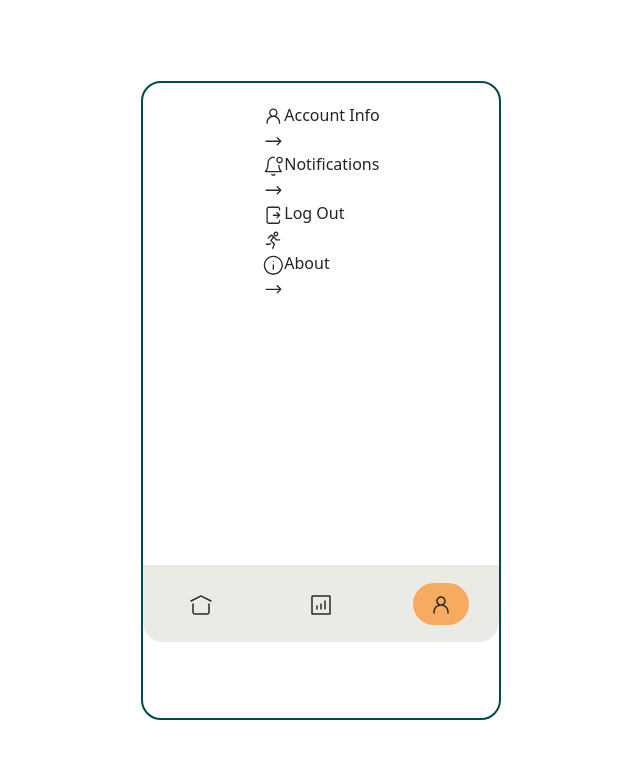
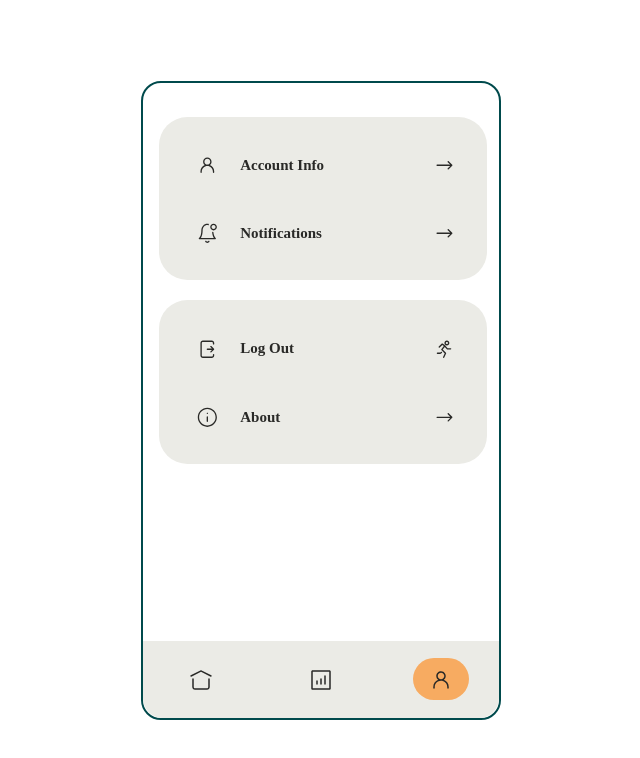
Before and after one commit to sirrotich/my.matx.africa, a React (Vite) app: page /profile in a window 1280 px wide. Shown: the top 758 px of the page, without its empty margins (319-959 px from the left). Built offline with nearby package versions, Linux system fonts and the light colour scheme; no server answers; sample sign-in values are in the browser's storage.

Commit message:
Update Profile.css

```diff
--- a/src/styles/Profile.css
+++ b/src/styles/Profile.css
@@ -29,103 +29,58 @@
 
   }
 
-  .version-card{
-    width: 100vw;
-    max-width: 328px;
-    height: 160px;
-    border-radius: 30px;
-    background-color: #004A4C;
-    padding: 0 20px;
-    gap: 0px;
-    opacity: 0px;
-    background: var(--surface-surface-primary-100, #004A4C);
-    margin-top: -30px;
-    margin-top: 10px;
-    justify-content: center;
-    display: flex;
-    justify-content: center;
-    align-items: center;
 
-  }
-.version-items {
-    display: flex;
-    flex-direction: column; /* Stack items vertically */
-    justify-content: center; /* Center items horizontally */
-    align-items: center;
+  /* Menu Container Styles */
+.menu-container {
+  width: 100%;
+  padding: 14px 16px;
+  display: flex;
+  flex-direction: column;
+  gap: 20px;
+  font-family: 'Bai Jamjuree';
+  ;
 }
-.version-info {
-    font-family: Bai Jamjuree;
-    font-size: 28.44px;
-    font-weight: 500;
-    line-height: 34.13px;
-    letter-spacing: -0.045em;
-    text-align: center;
-    width: 271.11px;
-    height: 34px;
-    gap: 0px;
-    opacity: 0px;
-    color: var(--text-text-neutral-05, #FAFAF9);
-    margin-top: 20px;
+
+.menu-group {
+  width:328px;
+  height: 163.56px;
+  top: 31px;
+  left: 18px;
+  padding: 14.22px;
+  gap: 7.11px;
+  border-radius: 28.44px;
+  opacity: 0px;
+  background-color: #EBEBE6;
 
 }
 
-.app-version {
-    font-family: Bai Jamjuree;
-    font-size: 10.67px;
-    font-weight: 400;
-    line-height: 16px;
-    letter-spacing: -0.02em;
-    text-align: center;
-    color: var(--text-text-neutral-05, #FAFAF9);
-    width: 271.11px;
-    height: 16px;
-    gap: 0px;
-    opacity: 0px;
-
-
+.menu-item {
+  display: flex;
+  justify-content: space-between;
+  align-items: center;
+  padding: 18px;
+  cursor: pointer;
+  color: #292927;
+  transition: background-color 0.2s;
+  gap: 20px;
 }
 
-.logout-card {
-    width: 100vw;
-    max-width: 328px;
-    height: 93px;
-    top: 191px;
-    left: 18px;
-    gap: 7.11px;
-    border-radius: 28.44px;
-    opacity: 0px;
-    background: var(--surface-surface-neutral-2, #EBEBE6);
-    margin-top: 15px;
-    display: flex;
+.menu-item-left {
+  display: flex;
+  align-items: center;
+  gap: 12px;
+  padding: 5px;
 }
 
-
-.logout-header {
-    font-family: Bai Jamjuree;
-    font-size: 14.22px;
-    font-weight: 600;
-    line-height: 21.33px;
-    letter-spacing: -0.025em;
-    text-align: left;
-    color: var(--text-text-neutral-9, #292927);
-    width: 150.22px;
-    height: 22px;
-    gap: 0px;
-    opacity: 0px;
-    margin-left: 10px;
-    margin-top: 25px;
-
+.menu-item-left span {
+  font-size: 15px;
+  font-weight: 600;
+  letter-spacing: -2.5%;
+  margin-left: 10px;
 }
 
-.logout-logo {
-    margin-left: 30px;
-    margin-top: 25px;
-
-}
-
-.logout-logo2 {
-    margin-top: 25px;
-    margin-left: auto; /* Pushes the button to the right */
+.menu-item svg {
+  color: #292927;
 }
 
 .navigation-profile {
@@ -144,7 +99,7 @@
     align-items: center;
     justify-content: space-between;
     border-radius: 0 0 20px 20px;
-    margin-top: 265px;
+    margin-top: 163px;
     padding: 30px;
 
   }
```
